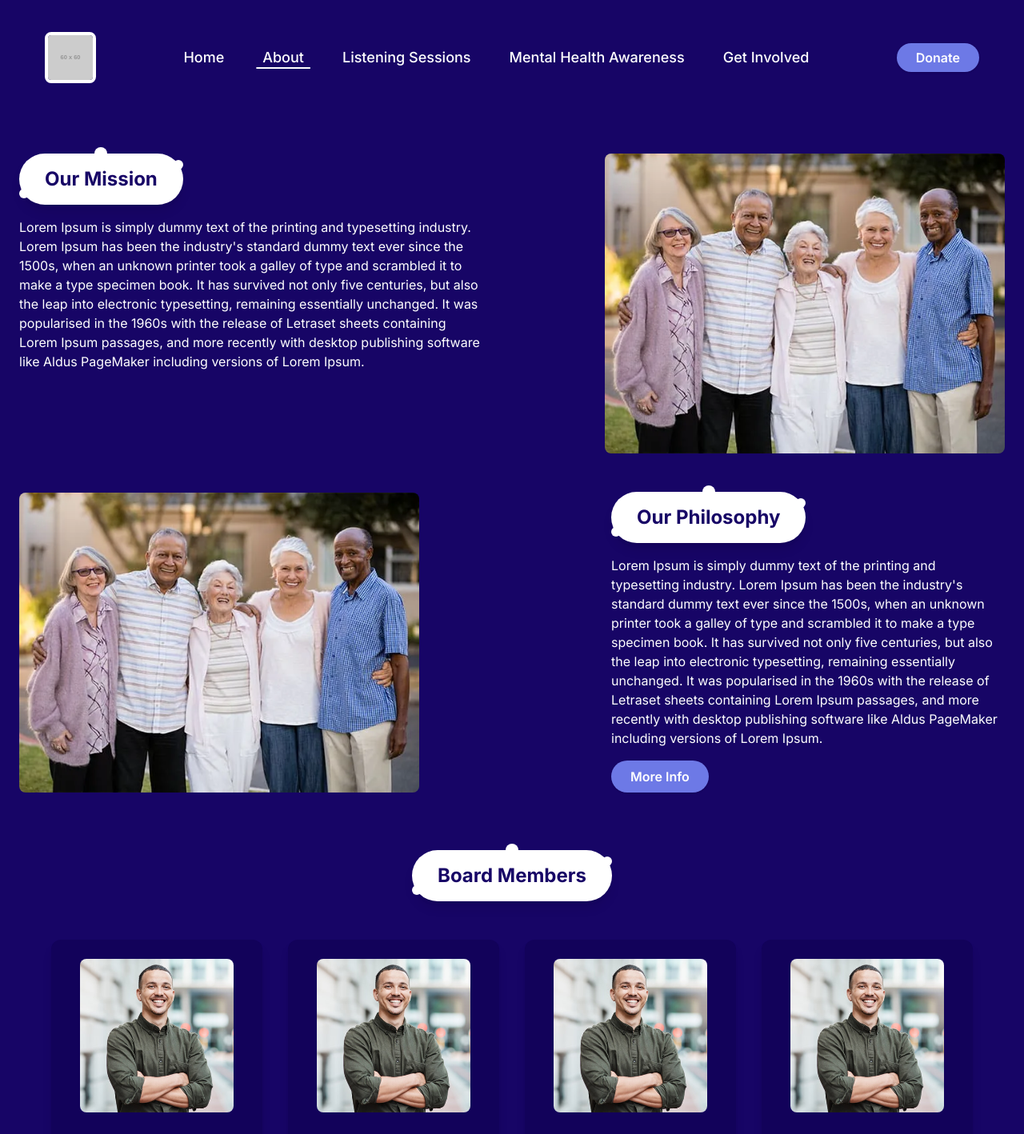
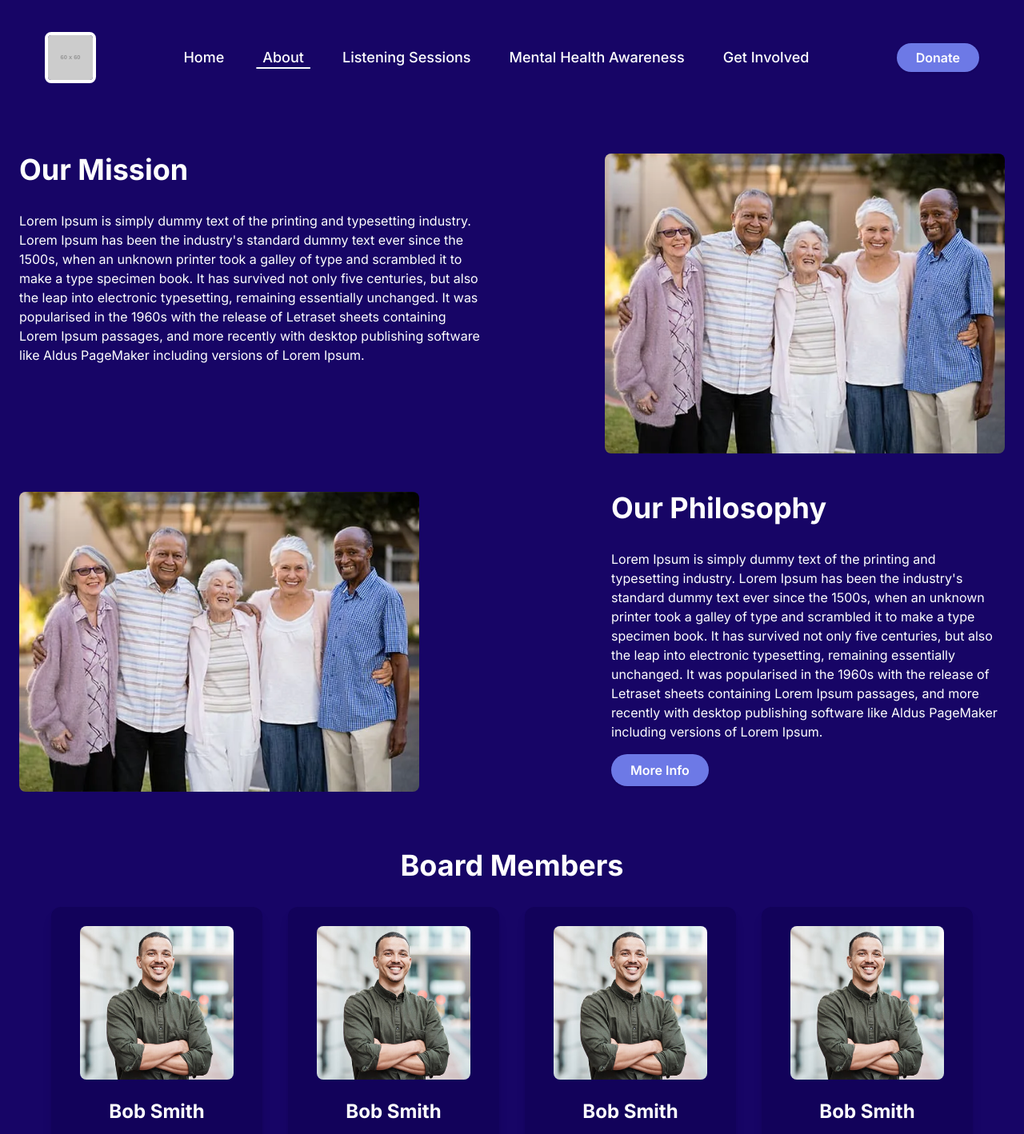
Before and after one commit to adolfo11714/lets-listen-about-page, a Next.js app: page /about in a window 1280 px wide. Shown: the top 1418 px of the page at 80% size. Built offline with nearby package versions, Linux system fonts and the light colour scheme.

Commit message:
refactor: removed clouds from titles, added animations to page
-removed white clouds from titles making life easier
-made title font bigger
- added animation to page to give that modern feeling

```diff
--- a/components/AboutInfo.tsx
+++ b/components/AboutInfo.tsx
@@ -1,38 +1,54 @@
-import React from 'react';
+import React, { useRef, useEffect, useState } from 'react';
 import Link from 'next/link';
 
-const AboutInfo: React.FC = () => (
+const useInView = (offset = 0) => {
+  const ref = useRef<HTMLElement | null>(null);
+  const [isInView, setIsInView] = useState(false);
+  useEffect(() => {
+    const handleScroll = () => {
+      if (!ref.current) return;
+      const rect = (ref.current as HTMLElement).getBoundingClientRect();
+      if (rect.top <= window.innerHeight - offset) {
+        setIsInView(true);
+      }
+    };
+    handleScroll();
+    window.addEventListener('scroll', handleScroll);
+    return () => window.removeEventListener('scroll', handleScroll);
+  }, [offset]);
+  return [ref, isInView] as const;
+};
+
+const AboutInfo: React.FC = () => {
+  const [missionRef, missionInView] = useInView(100);
+  const [philosophyRef, philosophyInView] = useInView(100);
+
+  return (
     <section className="w-full flex flex-col gap-12 mb-12">
       {/* Our Mission */}
-    <div className="flex flex-col lg:flex-row items-center lg:items-start gap-8 lg:gap-16 lg:justify-between">
+      <div
+        ref={missionRef as React.RefObject<HTMLDivElement>}
+        className={`flex flex-col lg:flex-row items-center lg:items-start gap-8 lg:gap-16 lg:justify-between transition-all duration-700 ${missionInView ? 'opacity-100 translate-y-0' : 'opacity-0 translate-y-8'}`}
+      >
         <div className="flex-1 flex flex-col items-start">
-        {/* Cloud Heading */}
-        <div className="relative mb-4">
-          <div className="bg-white font-bold text-2xl px-8 py-4 rounded-full shadow-lg flex items-center justify-center" style={{ minWidth: '180px', color: '#170566' }}>
-            Our Mission
-          </div>
-          <span className="absolute top-0 left-1/2 -translate-x-1/2 -translate-y-1/2 w-4 h-4 bg-white rounded-full"></span>
-          <span className="absolute top-2 right-0 w-3 h-3 bg-white rounded-full"></span>
-          <span className="absolute bottom-2 left-0 w-3 h-3 bg-white rounded-full"></span>
-        </div>
+          <h2 className="font-bold text-4xl text-white mb-8">Our Mission</h2>
           <p className="text-white max-w-xl">
             Lorem Ipsum is simply dummy text of the printing and typesetting industry. Lorem Ipsum has been the industry's standard dummy text ever since the 1500s, when an unknown printer took a galley of type and scrambled it to make a type specimen book. It has survived not only five centuries, but also the leap into electronic typesetting, remaining essentially unchanged. It was popularised in the 1960s with the release of Letraset sheets containing Lorem Ipsum passages, and more recently with desktop publishing software like Aldus PageMaker including versions of Lorem Ipsum.
           </p>
         </div>
-      <img src="/dummy-image-section.webp" alt="Mission" className="rounded-lg w-[500px] h-[375px] object-cover self-center" />
+        <img
+          src="/dummy-image-section.webp"
+          alt="Mission"
+          className={`rounded-lg w-[500px] h-[375px] object-cover self-center transition-all duration-700 ${missionInView ? 'opacity-100 scale-100' : 'opacity-0 scale-90'}`}
+        />
       </div>
       {/* Our Philosophy */}
-    <div className="flex flex-col lg:flex-row-reverse items-center lg:items-start gap-8 lg:gap-60 lg:justify-between">
+      <div
+        ref={philosophyRef as React.RefObject<HTMLDivElement>}
+        className={`flex flex-col lg:flex-row-reverse items-center lg:items-start gap-8 lg:gap-60 lg:justify-between transition-all duration-700 ${philosophyInView ? 'opacity-100 translate-y-0' : 'opacity-0 translate-y-8'}`}
+      >
         <div className="flex-1 flex flex-col items-start">
-        {/* Cloud Heading */}
-        <div className="relative mb-4">
-          <div className="bg-white font-bold text-2xl px-8 py-4 rounded-full shadow-lg flex items-center justify-center" style={{ minWidth: '200px', color: '#170566' }}>
-            Our Philosophy
-          </div>
-          <span className="absolute top-0 left-1/2 -translate-x-1/2 -translate-y-1/2 w-4 h-4 bg-white rounded-full"></span>
-          <span className="absolute top-2 right-0 w-3 h-3 bg-white rounded-full"></span>
-          <span className="absolute bottom-2 left-0 w-3 h-3 bg-white rounded-full"></span>
-        </div>
+          <h2 className="font-bold text-4xl text-white mb-8">Our Philosophy</h2>
           <p className="text-white max-w-xl mb-4 text-left">
             Lorem Ipsum is simply dummy text of the printing and typesetting industry. Lorem Ipsum has been the industry's standard dummy text ever since the 1500s, when an unknown printer took a galley of type and scrambled it to make a type specimen book. It has survived not only five centuries, but also the leap into electronic typesetting, remaining essentially unchanged. It was popularised in the 1960s with the release of Letraset sheets containing Lorem Ipsum passages, and more recently with desktop publishing software like Aldus PageMaker including versions of Lorem Ipsum.
           </p>
@@ -46,9 +62,14 @@ const AboutInfo: React.FC = () => (
             More Info
           </Link>
         </div>
-      <img src="/dummy-image-section.webp" alt="Philosophy" className="rounded-lg w-[500px] h-[375px] object-cover self-center" />
+        <img
+          src="/dummy-image-section.webp"
+          alt="Philosophy"
+          className={`rounded-lg w-[500px] h-[375px] object-cover self-center transition-all duration-700 ${philosophyInView ? 'opacity-100 scale-100' : 'opacity-0 scale-90'}`}
+        />
       </div>
     </section>
   );
+};
 
 export default AboutInfo;
--- a/components/BoardMembers.tsx
+++ b/components/BoardMembers.tsx
@@ -1,6 +1,23 @@
-import React, { useState } from 'react';
+import React, { useState, useRef, useEffect } from 'react';
 import '../src/app/globals.css';
 
+const useInView = (offset = 0) => {
+  const ref = useRef<HTMLElement | null>(null);
+  const [isInView, setIsInView] = useState(false);
+  useEffect(() => {
+    const handleScroll = () => {
+      if (!ref.current) return;
+      const rect = (ref.current as HTMLElement).getBoundingClientRect();
+      if (rect.top <= window.innerHeight - offset) {
+        setIsInView(true);
+      }
+    };
+    handleScroll();
+    window.addEventListener('scroll', handleScroll);
+    return () => window.removeEventListener('scroll', handleScroll);
+  }, [offset]);
+  return [ref, isInView] as const;
+};
 
 const members = [
   {
@@ -49,22 +66,16 @@ const BoardMembers: React.FC = () => {
 
   return (
     <section className="flex flex-col items-center mt-8">
-    {/* Cloud Heading */}
-    <div className="relative mb-12">
-      <div className="bg-white font-bold text-2xl px-8 py-4 rounded-full shadow-lg flex items-center justify-center" style={{ minWidth: '220px', color: '#170566' }}>
-        Board Members
-      </div>
-      {/* Cloud bubbles */}
-      <span className="absolute top-0 left-1/2 -translate-x-1/2 -translate-y-1/2 w-4 h-4 bg-white rounded-full"></span>
-      <span className="absolute top-2 right-0 w-3 h-3 bg-white rounded-full"></span>
-      <span className="absolute bottom-2 left-0 w-3 h-3 bg-white rounded-full"></span>
-    </div>
+      <h2 className="font-bold text-4xl text-white mb-8">Board Members</h2>
       {/* Members Grid */}
       <div className="grid grid-cols-1 sm:grid-cols-2 lg:grid-cols-4 gap-8 w-full max-w-6xl">
-      {members.map((member, idx) => (
+        {members.map((member, idx) => {
+          const [cardRef, cardInView] = useInView(100);
+          return (
             <div
               key={idx}
-          className="flex flex-col items-center rounded-xl p-6 text-white shadow-lg"
+              ref={cardRef as React.RefObject<HTMLDivElement>}
+              className={`flex flex-col items-center rounded-xl p-6 text-white shadow-lg transition-all duration-700 ${cardInView ? 'opacity-100 translate-y-0' : 'opacity-0 translate-y-8'}`}
               style={{ backgroundColor: '#12025A' }}
               tabIndex={0}
               aria-label={`Board member: ${member.name}`}
@@ -107,7 +118,8 @@ const BoardMembers: React.FC = () => {
                 </p>
               </div>
             </div>
-      ))}
+          );
+        })}
       </div>
     </section>
   );
```
Lines whose indentation alone changed are shown as unchanged.
